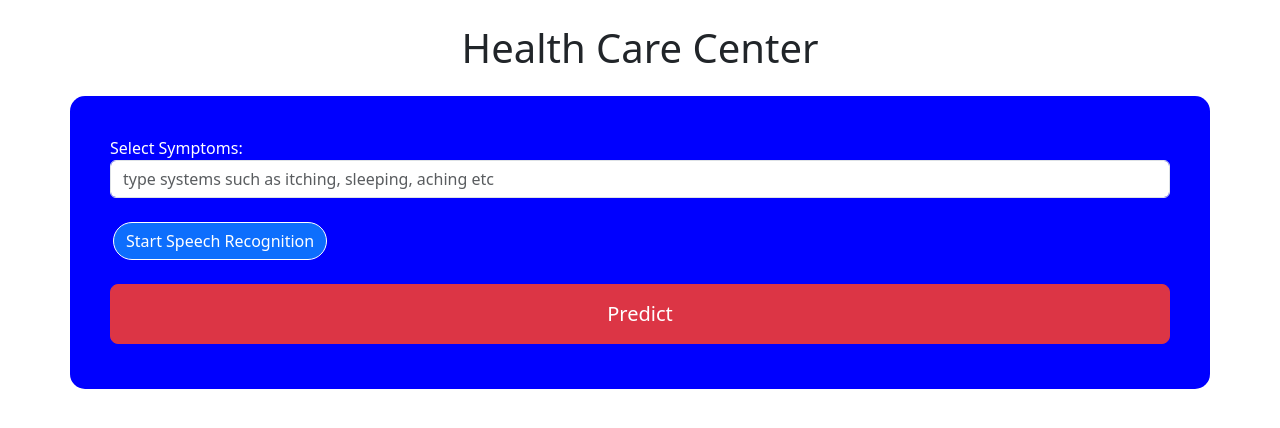
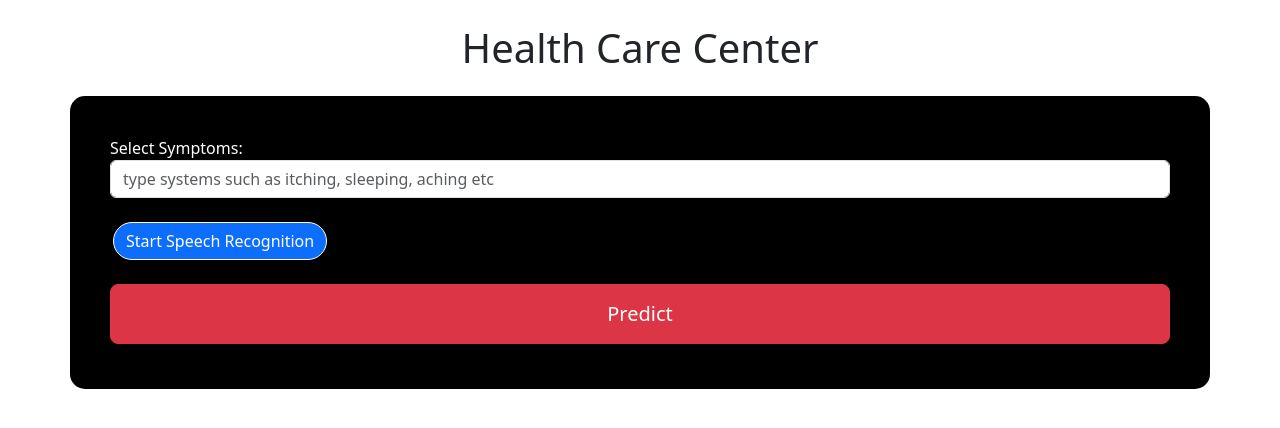
Before and after one commit to zeeza18/Health-Center, a Flask app: page / in a window 1280 px wide. Shown: the part 66-494 px from the top of the page. Run offline with Flask 3, Linux system fonts and the light colour scheme; parts of the project's set-up code (start-up, migrations or seed data) failed here and were passed over.

Commit message:
checking

```diff
--- a/templates/index.html
+++ b/templates/index.html
@@ -46,7 +46,7 @@
 
 <!-- main form of page -->
 <h1 class="mt-4 my-4 text-center text-green">Health Care Center</h1>
-    <div class="container my-4 mt-4" style="background: blue; color: white; border-radius: 15px; padding: 40px;">
+    <div class="container my-4 mt-4" style="background: black; color: white; border-radius: 15px; padding: 40px;">
         <form action="/predict" method="post">
             <div class="form-group">
                 <label for="symptoms">Select Symptoms:</label>
@@ -91,7 +91,7 @@
             <div class="modal fade" id="diseaseModal" tabindex="-1" aria-labelledby="diseaseModalLabel" aria-hidden="true">
                 <div class="modal-dialog">
                     <div class="modal-content">
-                        <div class="modal-header" style="background-color: #123989; color:white;">
+                        <div class="modal-header" style="background-color: #020606; color:white;">
                             <h5 class="modal-title" id="diseaseModalLabel">Predicted Disease</h5>
                             <button type="button" class="btn-close" data-bs-dismiss="modal" aria-label="Close"></button>
                         </div>
```
